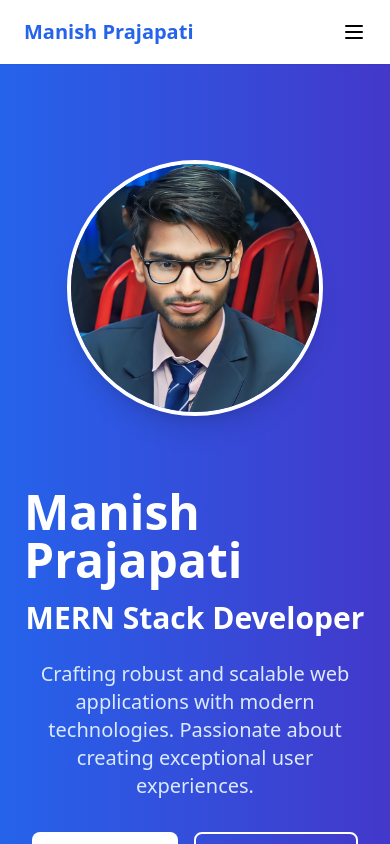
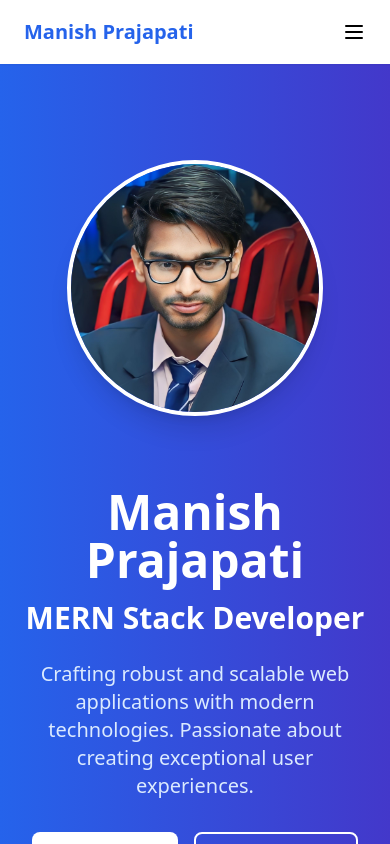
Before and after one commit to codewithmanish102003/Portfolio, a React (Vite) app: page / in a window 390 px wide. Shown: the top 844 px of the page. Built offline with nearby package versions, Linux system fonts and the light colour scheme.

Commit message:
Center align name in Hero Section for improved visual consistency

```diff
--- a/src/App.tsx
+++ b/src/App.tsx
@@ -65,7 +65,7 @@ function App() {
             />
           </div>
           <div className="w-full md:w-1/2 md:order-1 flex flex-col items-center md:items-start">
-            <h1 className="text-5xl font-bold mb-4">Manish Prajapati</h1>
+            <h1 className="text-5xl font-bold mb-4 text-center md:text-left">Manish Prajapati</h1>
             <h2 className="text-3xl font-semibold mb-6">MERN Stack Developer</h2>
             <p className="text-xl mb-8 text-blue-100 text-center md:text-left">
               Crafting robust and scalable web applications with modern technologies. Passionate about creating exceptional user experiences.
```
